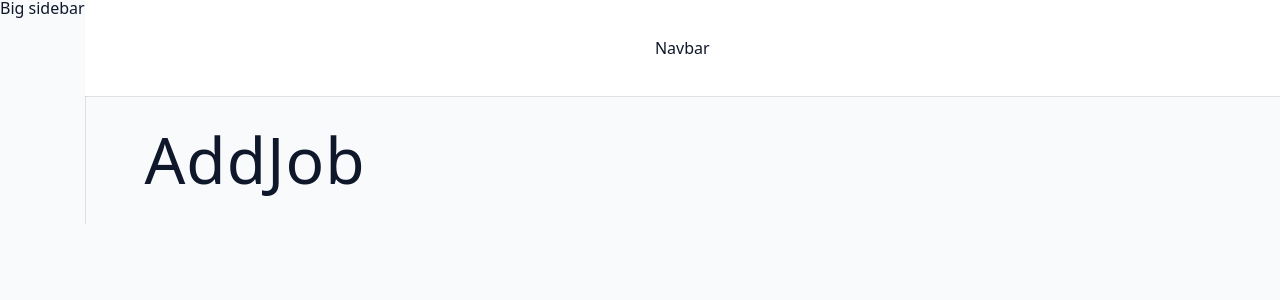
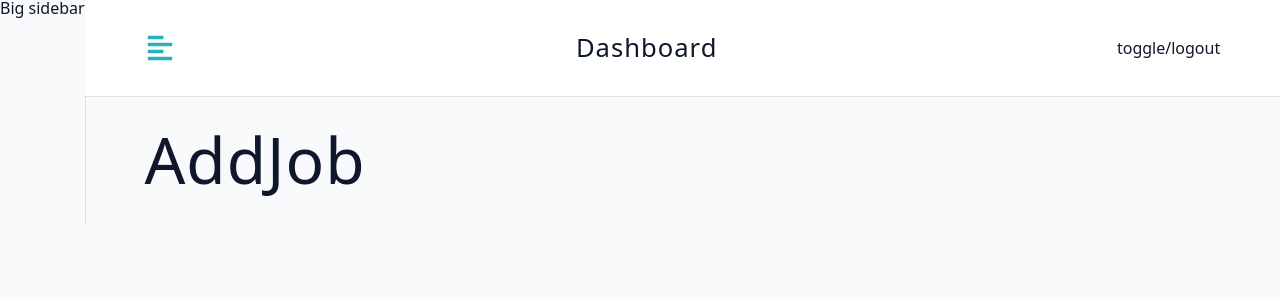
Before and after one commit to MattiasHolst/MERNProject, a React (Vite) app in the folder client/: page /dashboard in a window 1280 px wide. Shown: the top 300 px of the page. Built offline with nearby package versions, Linux system fonts and the light colour scheme.

Commit message:
Made som eslint changes, added react icons package to the project, created a dashboard context to use all functions etc in the sidebar/navbar

```diff
--- a/client/package.json
+++ b/client/package.json
@@ -16,7 +16,7 @@
     "dayjs": "^1.11.7",
     "react": "^18.3.1",
     "react-dom": "^18.3.1",
-    "react-icons": "^4.8.0",
+    "react-icons": "^4.12.0",
     "react-router-dom": "^6.28.0",
     "react-toastify": "^9.1.2",
     "recharts": "^2.5.0",
--- a/client/src/components/Navbar.jsx
+++ b/client/src/components/Navbar.jsx
@@ -1,8 +1,23 @@
-import Wrapper from "../assets/wrappers/Navbar"
+import Wrapper from "../assets/wrappers/Navbar";
+import { FaAlignLeft } from "react-icons/fa";
+import Logo from "./Logo";
+import { useDashboardContext } from "../pages/DashboardLayout";
 
 const Navbar = () => {
+  const { toggleSidebar } = useDashboardContext();
   return (
-    <Wrapper>Navbar</Wrapper>
-  )
-}
-export default Navbar
+    <Wrapper>
+      <div className="nav-center">
+        <button type="button" className="toggle-btn" onClick={toggleSidebar}>
+          <FaAlignLeft />
+        </button>
+        <div>
+          <Logo />
+          <h4 className="logo-text">Dashboard</h4>
+        </div>
+        <div className="btn-container">toggle/logout</div>
+      </div>
+    </Wrapper>
+  );
+};
+export default Navbar;
--- a/client/src/components/SmallSidebar.jsx
+++ b/client/src/components/SmallSidebar.jsx
@@ -1,6 +1,9 @@
 import Wrapper from "../assets/wrappers/SmallSidebar";
+import { useDashboardContext } from "../pages/DashboardLayout";
 
 const SmallSidebar = () => {
+  const data = useDashboardContext();
+  console.log(data);
   return <Wrapper>SmallSidebar</Wrapper>;
 };
 export default SmallSidebar;
--- a/client/src/pages/DashboardLayout.jsx
+++ b/client/src/pages/DashboardLayout.jsx
@@ -1,9 +1,39 @@
 import { Outlet } from "react-router-dom";
 import Wrapper from "../assets/wrappers/Dashboard";
 import { BigSidebar, Navbar, SmallSidebar } from "../components";
+import { createContext, useContext, useState } from "react";
+
+const DashboardContext = createContext();
 
 const DashboardLayout = () => {
+  // temp
+  const user = { name: "john" };
+  const [showSidebar, setShowSidebar] = useState(false);
+  const [isDarkTheme, setIsDarkTheme] = useState(false);
+
+  const toggleDarkTheme = () => {
+    console.log("toggle dark theme");
+  };
+
+  const toggleSidebar = () => {
+    setShowSidebar(!showSidebar);
+  };
+
+  const logoutUser = async () => {
+    console.log("logout user");
+  };
+
   return (
+    <DashboardContext.Provider
+      value={{
+        user,
+        showSidebar,
+        isDarkTheme,
+        toggleDarkTheme,
+        toggleSidebar,
+        logoutUser,
+      }}
+    >
       <Wrapper>
         <main className="dashboard">
           <SmallSidebar />
@@ -16,6 +46,8 @@
           </div>
         </main>
       </Wrapper>
+    </DashboardContext.Provider>
   );
 };
+export const useDashboardContext = () => useContext(DashboardContext);
 export default DashboardLayout;
```
Also changed, not shown: client/eslint.config.js (+17 -19 lines), 1 other file (tests, documents, lock files or other folders). Lines whose indentation alone changed are shown as unchanged.
